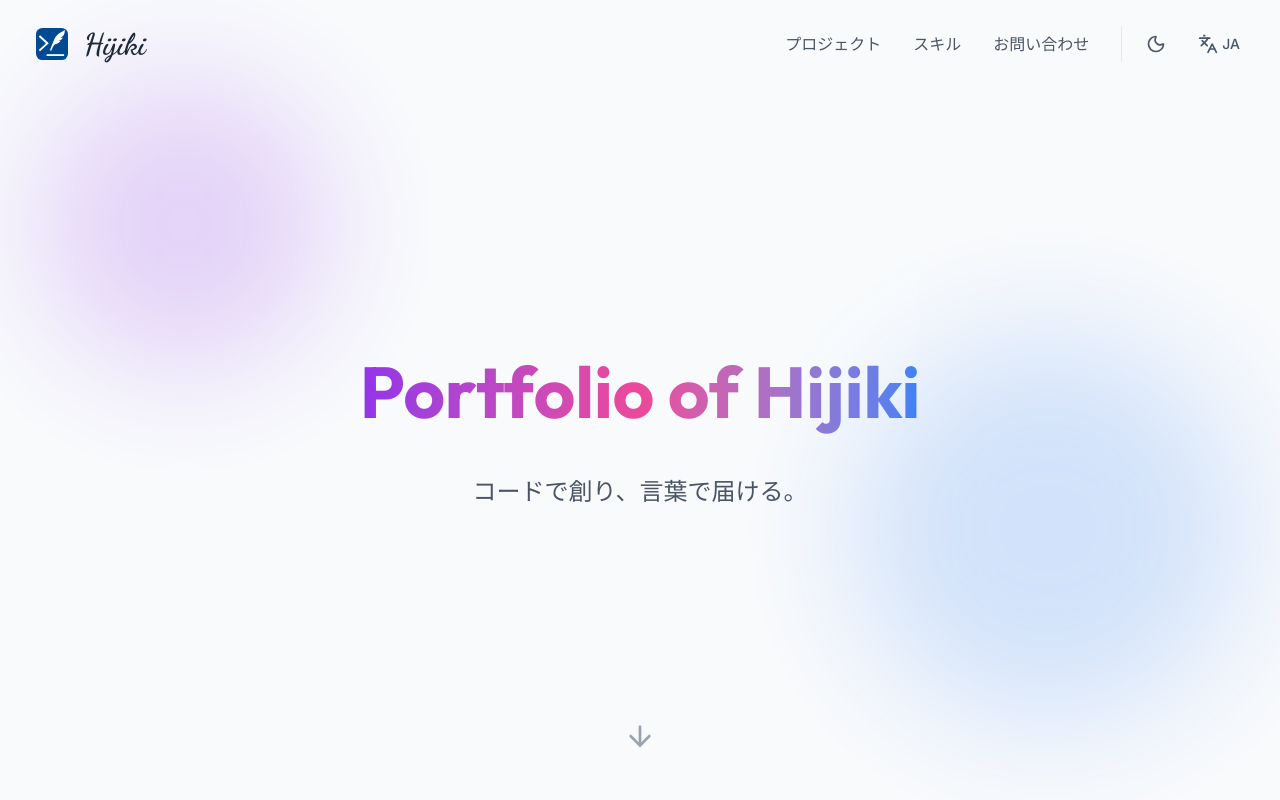
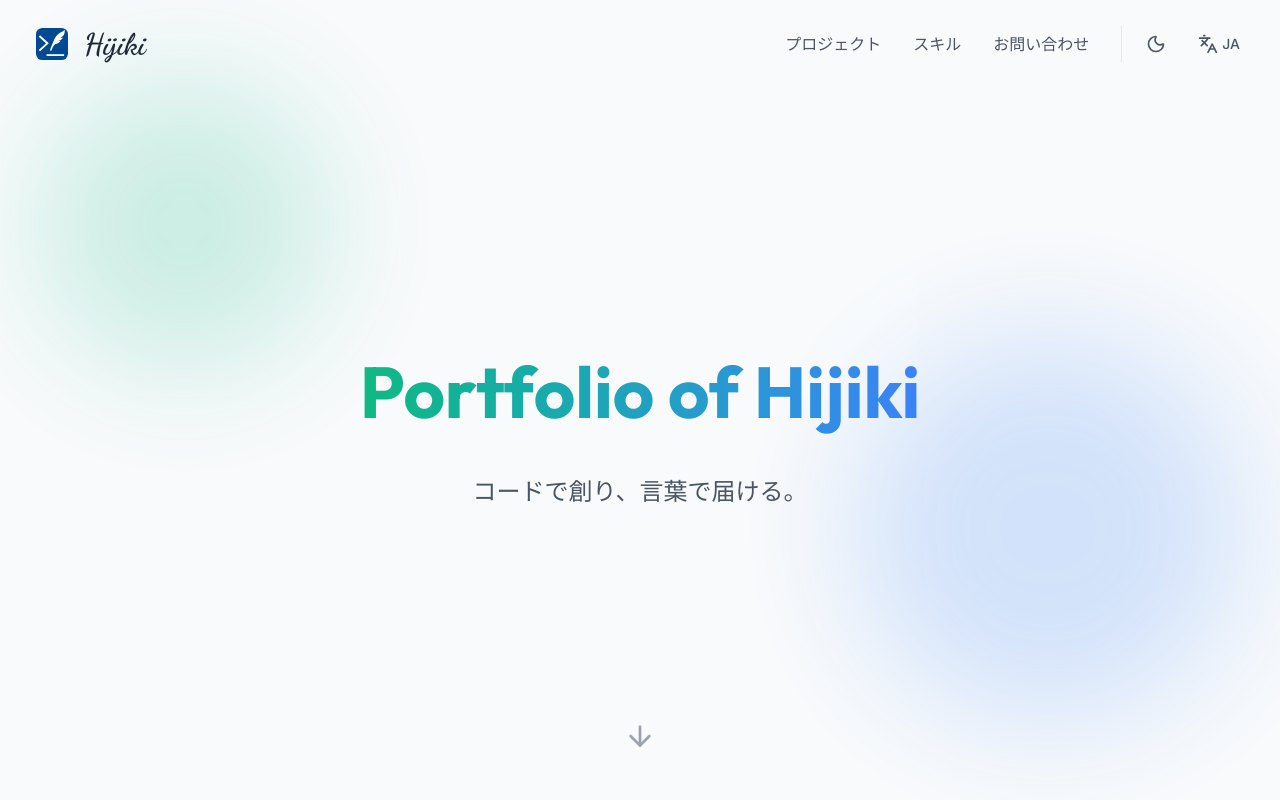
Before and after one commit to hijiki-my-dev/hijiki-my-dev.github.io, a React (Vite) app: page / in a window 1280 px wide. Shown: the top 800 px of the page. Built offline with nearby package versions, Linux system fonts and the light colour scheme.

Commit message:
style: update primary color to emerald and change hero gradient to green-blue

```diff
--- a/src/components/Hero.tsx
+++ b/src/components/Hero.tsx
@@ -12,7 +12,7 @@ const Hero = () => {
 
             <div className="section-container text-center z-10">
                 <h1 className="text-5xl md:text-7xl font-bold mb-10 animate-fade-in text-gray-900 dark:text-white">
-                    <span className="inline-block pb-2 bg-gradient-to-r from-primary via-accent to-secondary bg-clip-text text-transparent">{t('hero.name')}</span>
+                    <span className="inline-block pb-2 bg-gradient-to-r from-primary to-secondary bg-clip-text text-transparent">{t('hero.name')}</span>
                 </h1>
                 <p className="text-xl md:text-2xl text-gray-600 dark:text-gray-400 mb-0 max-w-2xl mx-auto animate-slide-up opacity-0" style={{ animationDelay: '0.2s' }}>
                     {t('hero.description')}
--- a/tailwind.config.js
+++ b/tailwind.config.js
@@ -9,8 +9,8 @@ export default {
     extend: {
       colors: {
         primary: {
-          DEFAULT: '#9333ea', // purple-600
-          hover: '#7e22ce',   // purple-700
+          DEFAULT: '#10b981', // emerald-500
+          hover: '#059669',   // emerald-600
         },
         secondary: {
           DEFAULT: '#3b82f6', // blue-500
```
